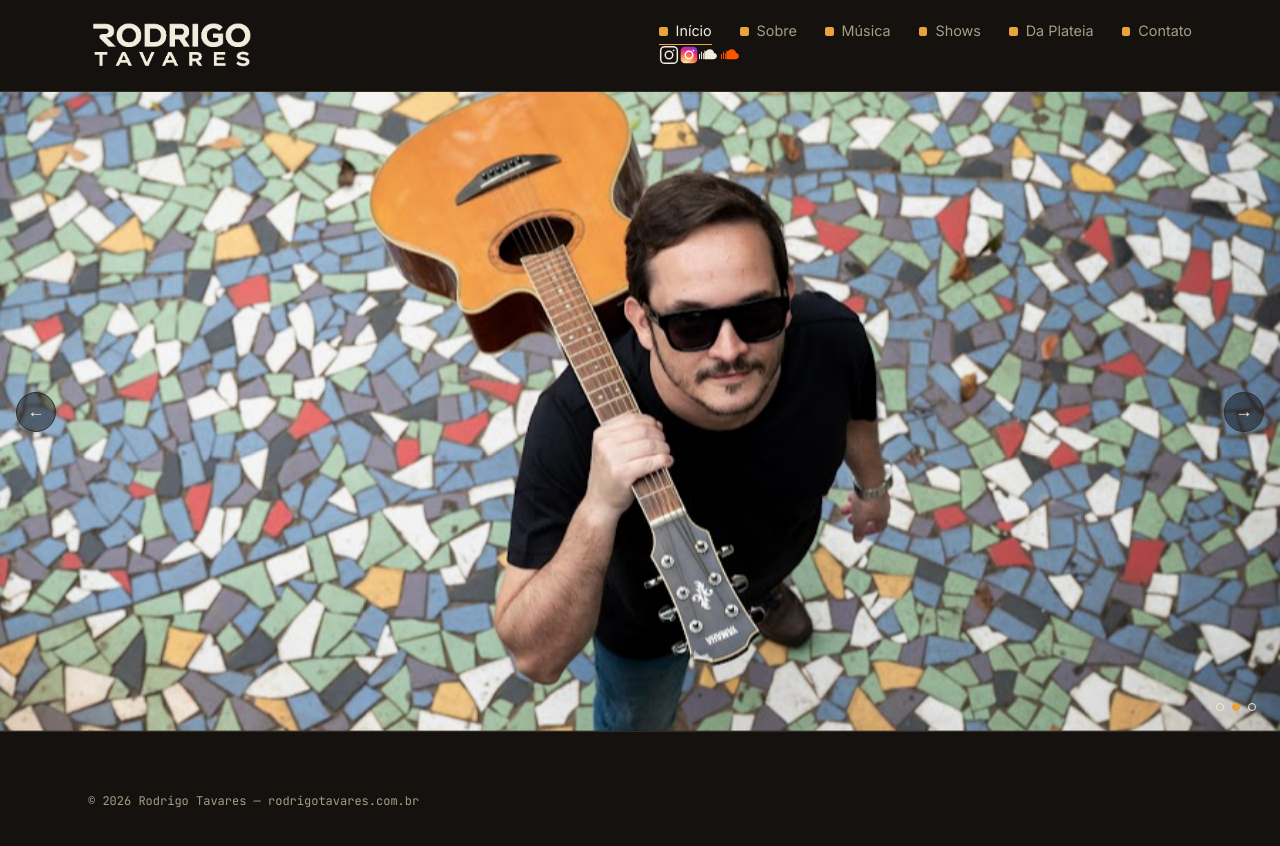
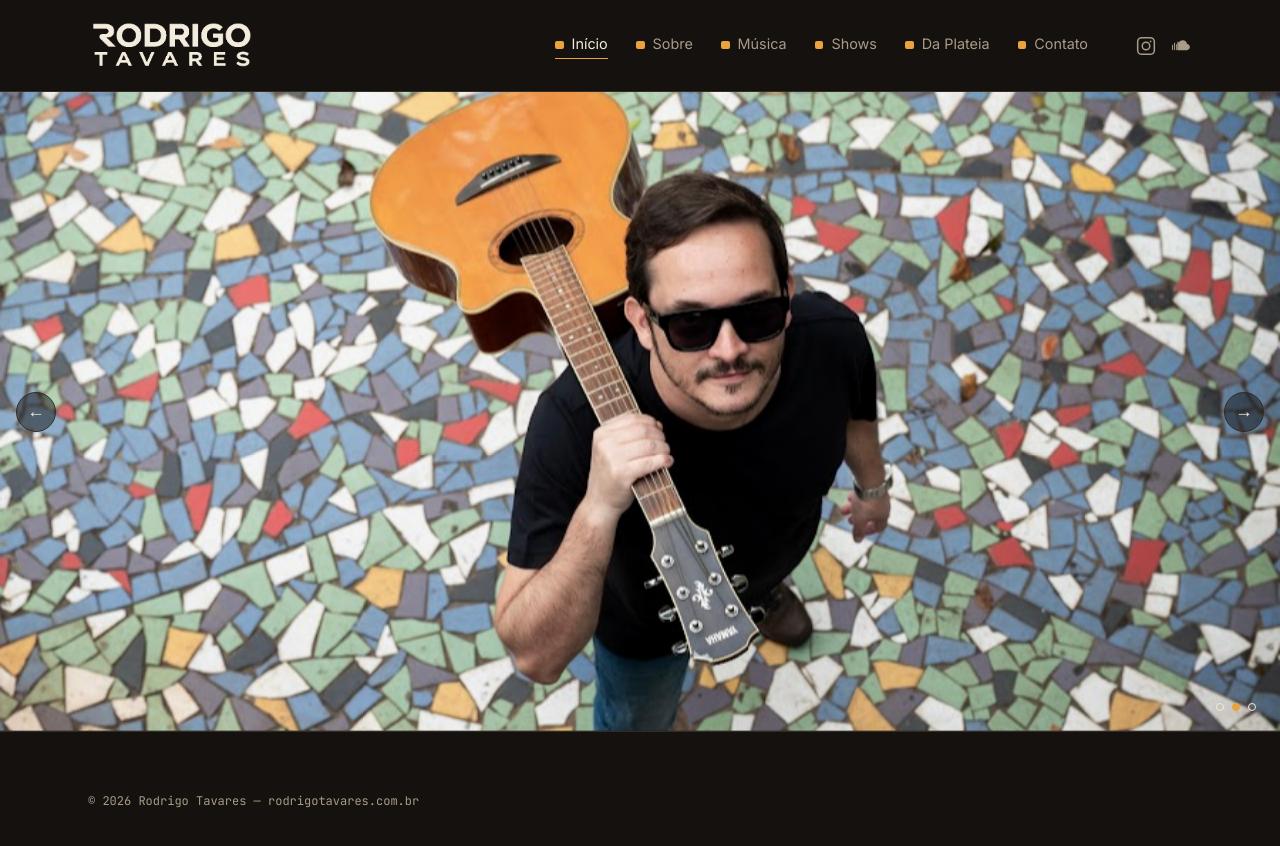
Before and after one commit to rodrigotavares79/rodrigotavares-site, a Next.js app: page / in a window 1280 px wide. Shown: the top 846 px of the page. Built offline with nearby package versions, Linux system fonts and the light colour scheme.

Commit message:
Update globals.css

```diff
--- a/app/globals.css
+++ b/app/globals.css
@@ -142,6 +142,49 @@ h1, h2, h3 {
   .wordmark img {
     height: 2.75rem;
   }
+}
+
+.nav-right {
+  display: flex;
+  align-items: center;
+  gap: 3rem;
+  flex-wrap: wrap;
+}
+
+.social-icons {
+  display: flex;
+  align-items: center;
+  gap: 1rem;
+}
+
+.social-icons a {
+  position: relative;
+  width: 20px;
+  height: 20px;
+  display: inline-block;
+}
+
+.social-icons svg {
+  position: absolute;
+  inset: 0;
+  transition: opacity 0.18s ease;
+}
+
+.social-icons .icon-gray {
+  color: var(--text-muted);
+  opacity: 1;
+}
+
+.social-icons .icon-color {
+  opacity: 0;
+}
+
+.social-icons a:hover .icon-gray {
+  opacity: 0;
+}
+
+.social-icons a:hover .icon-color {
+  opacity: 1;
 }
 
 /* --- Hero --- */
```
